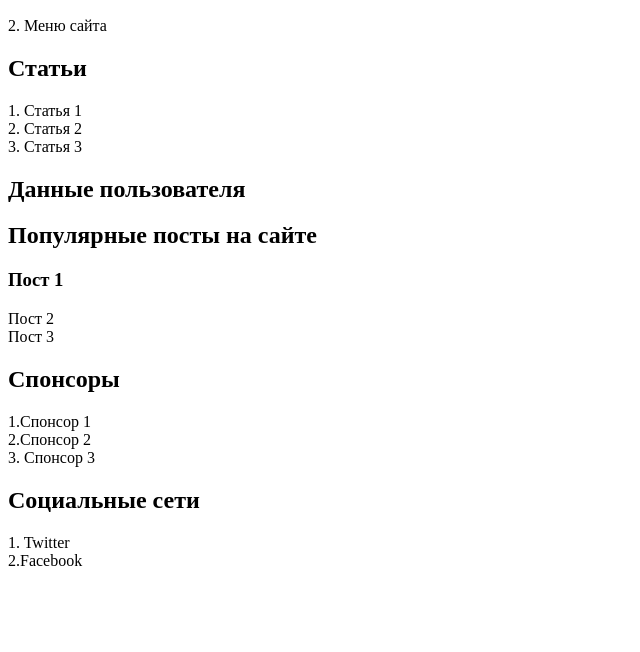
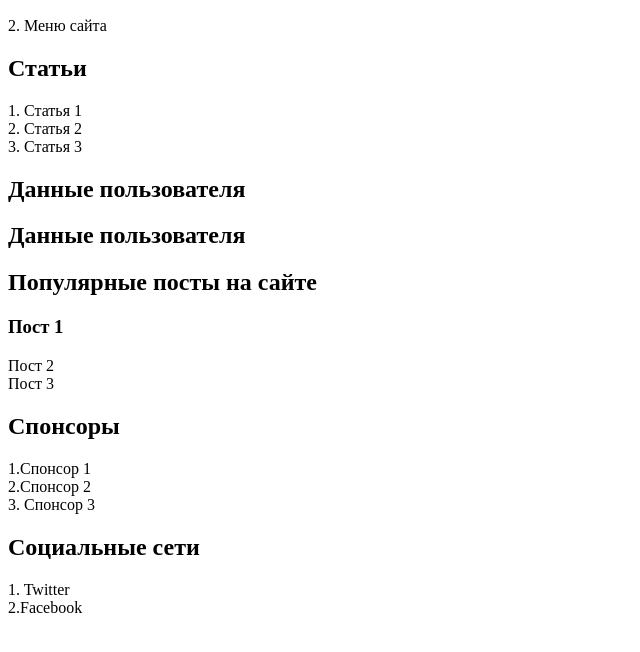
Before and after one commit to ArtemGlebov/FE_2021, a website: page index.html in a window 1280 px wide. Shown: the part 110-762 px from the top of the page, without its empty margins (0-640 px from the left). Drawn offline with Linux system fonts and the light colour scheme.

Commit message:
test commit 1

```diff
--- a/index.html
+++ b/index.html
@@ -23,6 +23,7 @@
 
 
 	<h2> Данные пользователя</h2>
+	<h2> Данные пользователя</h2>
 	<section>
 		<h2> Популярные посты на сайте</h2>
 		<section>
```
